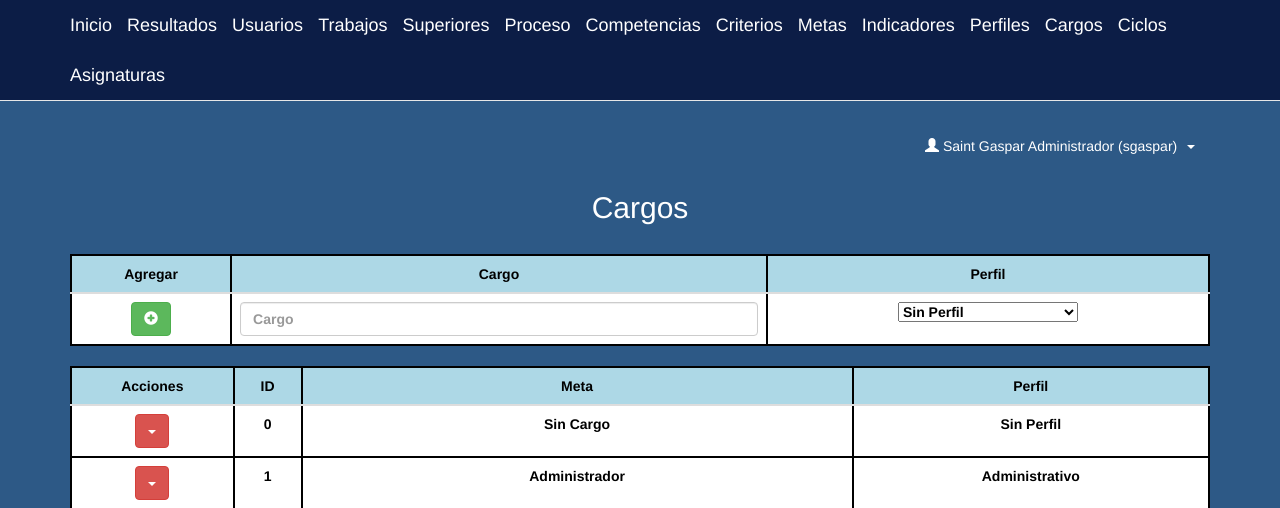
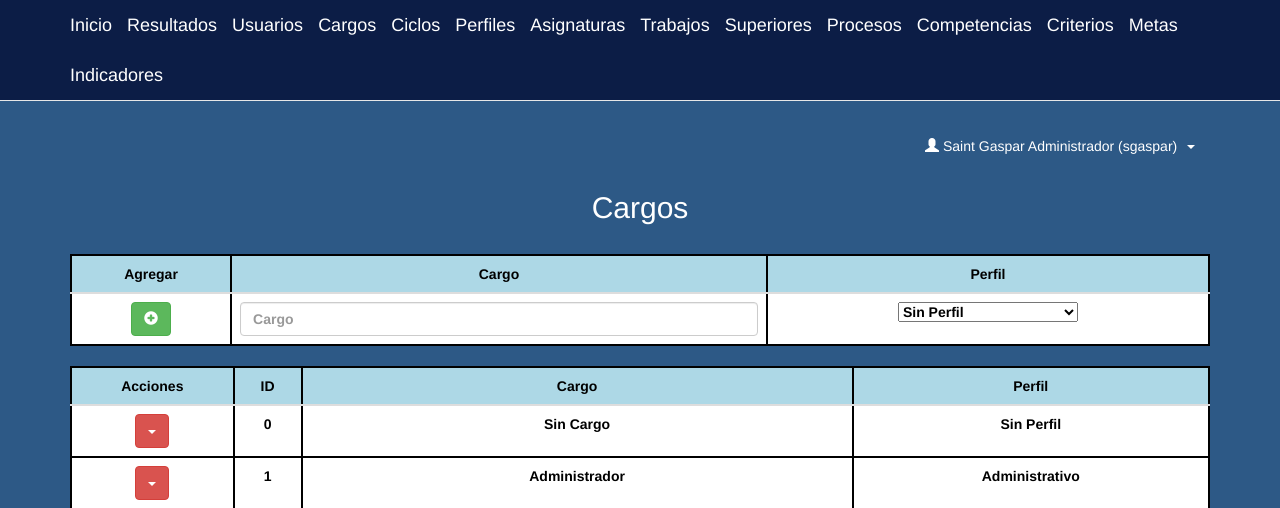
Before and after one commit to zsamora/improvingeducation, a PHP site: page /cargos.php in a window 1280 px wide. Shown: the top 508 px of the page. Run offline with PHP 8.4, Linux system fonts and the light colour scheme; a user stored in the database is signed in; data comes from the database, SQL or seed files in the repository; data that the repository does not hold is empty; some libraries are stand-ins or nearby versions.

Commit message:
Detalles

```diff
--- a/cargos.php
+++ b/cargos.php
@@ -63,7 +63,7 @@ $cargos_result = $conn->query($cargos) or die ("database error:".$conn->error);
       <tr>
 				<th>Acciones</th>
         <th>ID</th>
-        <th>Meta</th>
+        <th>Cargo</th>
         <th>Perfil</th>
       </tr>
     </thead>
--- a/evaluacioncomp.php
+++ b/evaluacioncomp.php
@@ -67,7 +67,8 @@ $tipo_row = $tipo_res->fetch_assoc();
 
 <div class="container">
 	<?php include('sessionbar.php'); ?>
-	<h3> Evaluación de Competencia </h3>
+	<h2> Evaluación de Competencia </h2>
+	<br>
 	<div class="table-responsive">
 		<table class="table">
 			<thead>
--- a/evaluacionind.php
+++ b/evaluacionind.php
@@ -66,7 +66,8 @@ $tipo_row = $tipo_res->fetch_assoc();
 ?>
 <div class="container">
 	<?php include('sessionbar.php'); ?>
-	<h3> Evaluación de Metas e Indicadores</h3>
+	<h2> Evaluación de Metas e Indicadores</h2>
+	<br>
 <div class="table-responsive">
 	<table class="table">
 		<thead>
--- a/navbar.php
+++ b/navbar.php
@@ -9,17 +9,17 @@
       if ($_SESSION['id'] == 1)
         { ?>
           <a href='usuarios.php' class='navbar-brand'> Usuarios </a>
+          <a href='cargos.php' class='navbar-brand'> Cargos </a>
+          <a href='ciclos.php' class='navbar-brand'> Ciclos </a>
+          <a href='perfiles.php' class='navbar-brand'> Perfiles </a>
+          <a href='asignaturas.php' class='navbar-brand'> Asignaturas </a>
           <a href='trabaja.php' class='navbar-brand'> Trabajos </a>
           <a href='superiores.php' class='navbar-brand'> Superiores </a>
-          <a href="procesos.php" class="navbar-brand"> Proceso </a>
+          <a href="procesos.php" class="navbar-brand"> Procesos </a>
           <a href="competencias.php" class="navbar-brand"> Competencias </a>
           <a href="criterios.php" class="navbar-brand"> Criterios </a>
           <a href="metas.php" class="navbar-brand"> Metas </a>
           <a href="indicadores.php" class="navbar-brand"> Indicadores </a>
-          <a href='perfiles.php' class='navbar-brand'> Perfiles </a>
-          <a href='cargos.php' class='navbar-brand'> Cargos </a>
-          <a href='ciclos.php' class='navbar-brand'> Ciclos </a>
-          <a href='asignaturas.php' class='navbar-brand'> Asignaturas </a>
       <?php }
         //<a href="logout.php" class="navbar-brand"> Cerrar Sesión </a>
       ?>
--- a/resultados.php
+++ b/resultados.php
@@ -14,7 +14,7 @@ $proceso = $_SESSION['proceso_id'];
 ?>
 <div class="container">
 	<?php include('sessionbar.php'); ?>
-<h2>Resultados</h2>
+<h2>Informes</h2>
 </div>
 <br>
 <div class="container">
```
